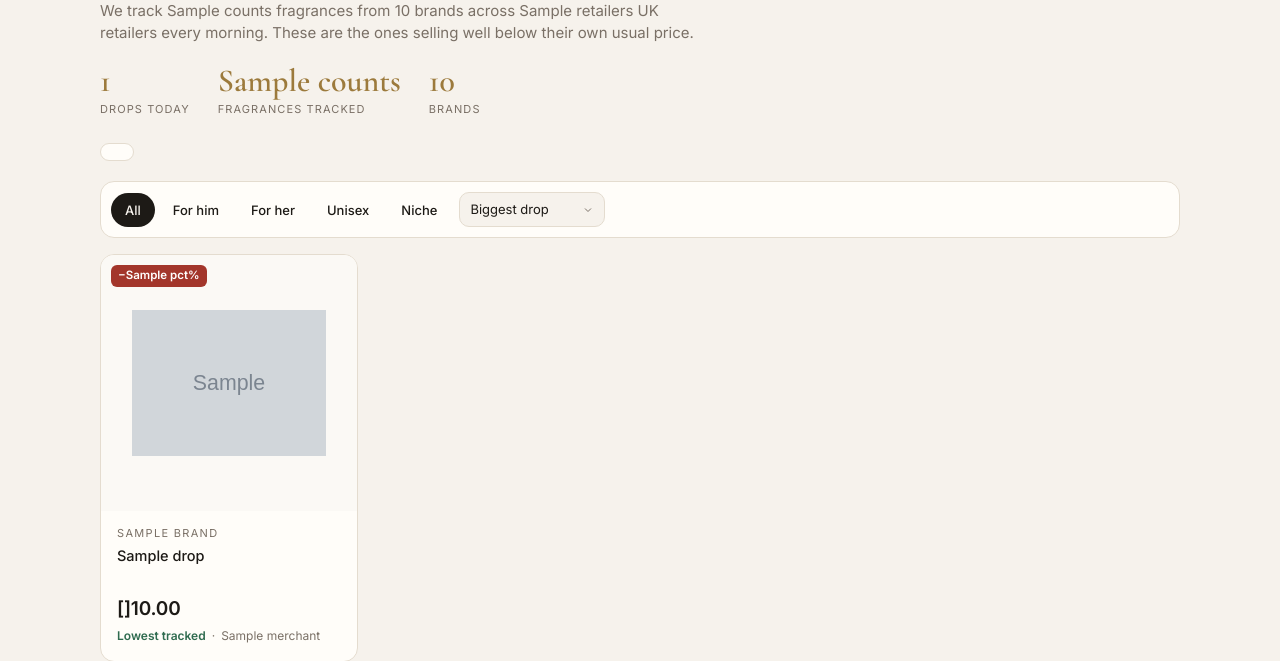
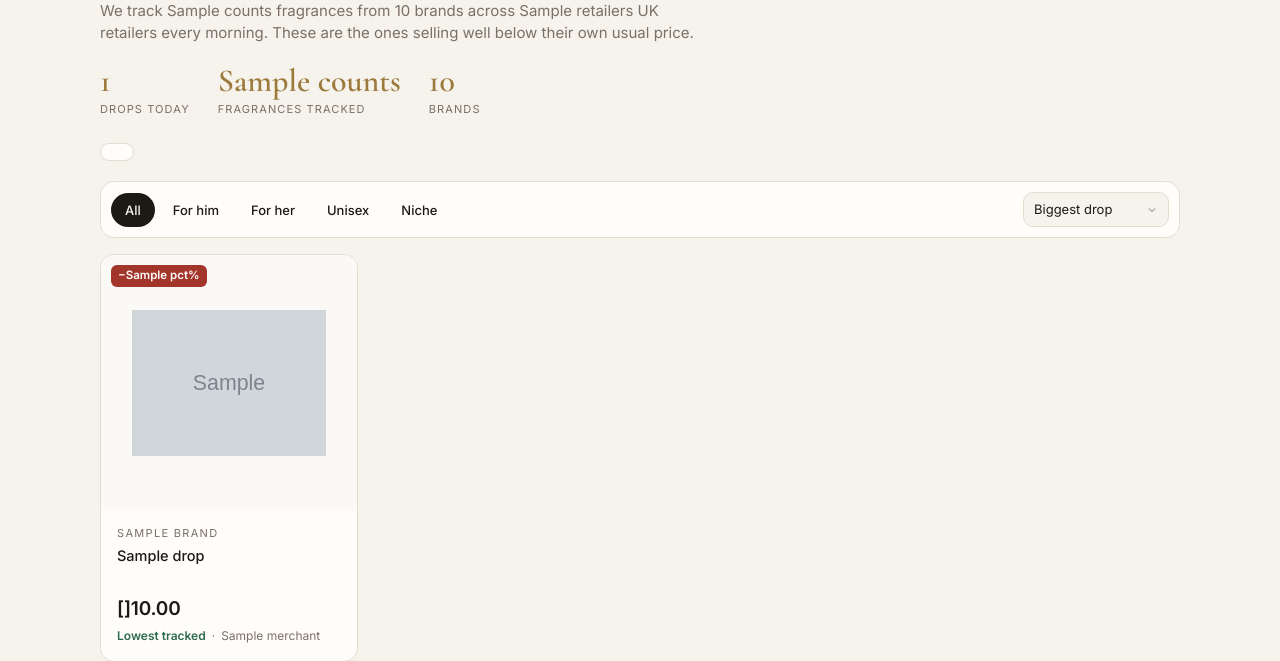
Before and after one commit to Safey07/theledger, a Python web app: template templates/index.html in a window 1280 px wide. Shown: the part 186-847 px from the top of the page. Run offline with Jinja, Linux system fonts and the light colour scheme; the template is opened without the code that fills it: most values are stand-ins (such as "Sample title", 1, 10 or a date in 2020); grey boxes marked "Sample" are stand-in pictures.

Commit message:
UI polish: templates/index.html

```diff
--- a/templates/index.html
+++ b/templates/index.html
@@ -16,7 +16,7 @@
   <div class="chips" role="group" aria-label="Who for">
     <button class="chip on" data-g="">All</button><button class="chip" data-g="men">For him</button><button class="chip" data-g="women">For her</button><button class="chip" data-g="unisex">Unisex</button><button class="chip" data-k="1">Niche</button>
   </div>
-  <select aria-label="Sort" data-sort><option value="d">Biggest drop</option><option value="pa">Price: low to high</option><option value="pd">Price: high to low</option></select>
+  <div class="selects"><select aria-label="Sort" data-sort><option value="d">Biggest drop</option><option value="pa">Price: low to high</option><option value="pd">Price: high to low</option></select></div>
 </div>
 <div class="grid" id="drops">{% for d in drops %}{% include "_card.html" %}{% endfor %}</div>
 <p class="empty" id="dropsnone" hidden>No drops in this filter today. <a href="{{ root }}shop.html">Browse every fragrance</a>.</p>
```
